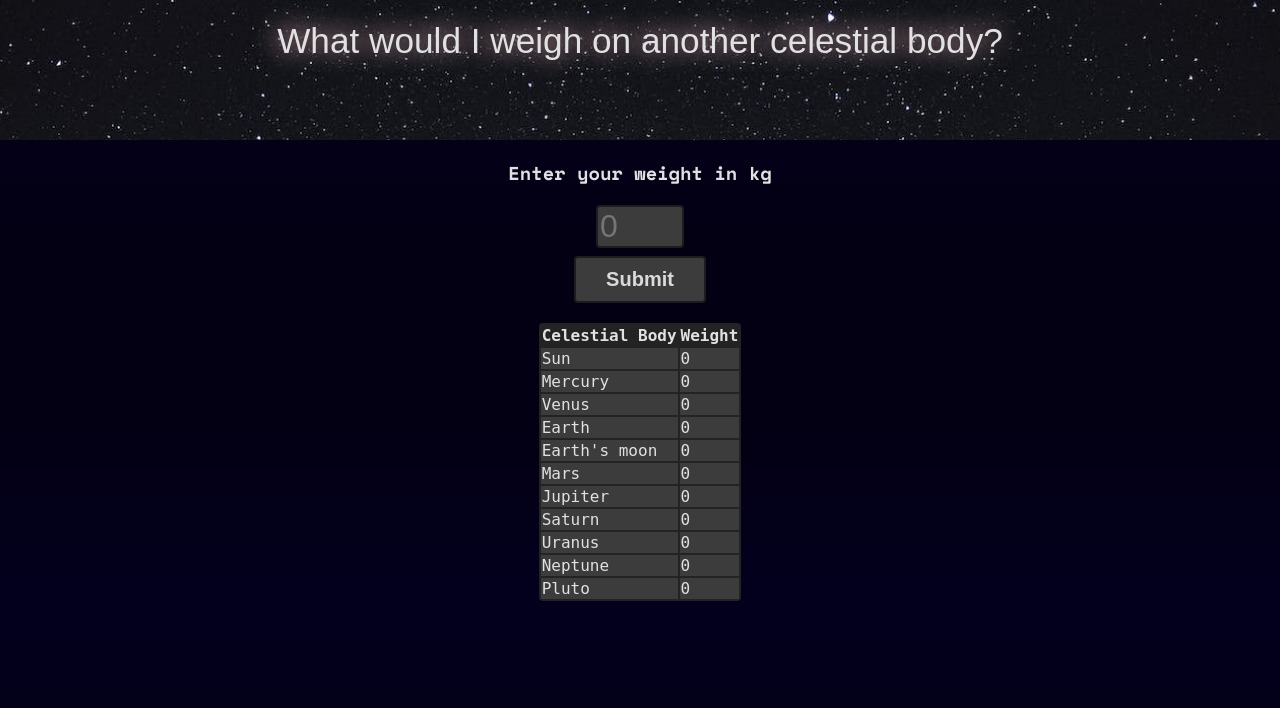
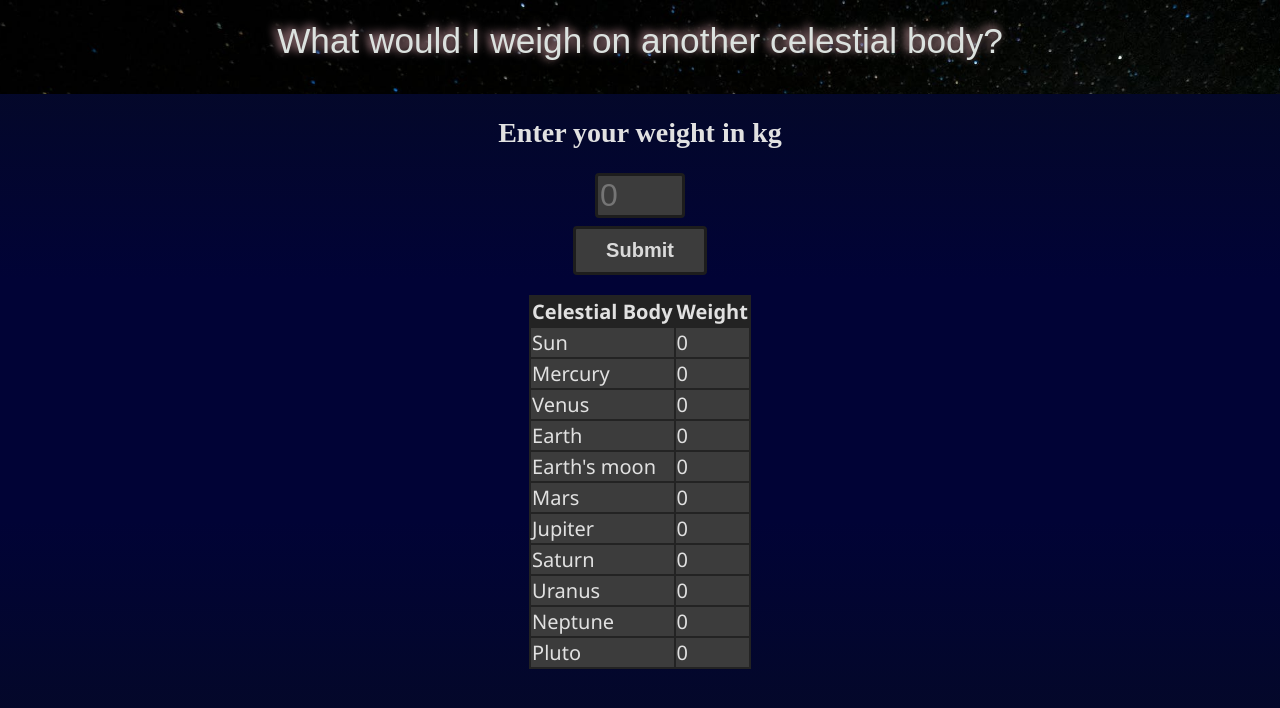
Before and after one commit to Ommp/spacecalculator, a plain HTML site: page index.html in a window 1280 px wide. Drawn offline with nearby package versions, Linux system fonts and the light colour scheme; a web font is replaced by a local one.

Commit message:
use flex on background image adjust font sizes adjust font families use a different background image adjust gradient colours use overflow hidden on html and body to remove weird scrolling behaviour

```diff
--- a/index.html
+++ b/index.html
@@ -14,13 +14,12 @@
 
     <div id="gradientbody">
     <div id="grid-container">
-
-      <div id="title-image-container">
+      <header id="title-image-container">
 
       <h1 id="title">What would I weigh on another celestial body?</h1>
-      </div>
+      </header>
 
-      <h3 id="enter-weight">Enter your weight in kg</h3>
+      <h2 id="enter-weight">Enter your weight in kg</h2>
       <input type="number" name="weight" id="weight" placeholder="0" />
       <button id="submit-button">Submit</button>
 
@@ -78,6 +77,8 @@
       </div>
 
 
+
+
       </div>
     </div>
   </body>
--- a/style.css
+++ b/style.css
@@ -1,51 +1,68 @@
+html,
+body {
+  margin: 0;
+  height: 100%;
+  overflow: hidden;
+}
+
 body {
   background-color: rgb(31, 31, 31);
   color: rgb(225, 225, 225);
- background: rgb(0,0,78);
-background: linear-gradient(0deg, rgb(3, 0, 30) 0%, rgba(3,0,20,1) 30%, rgba(3,0,20,1) 60%, rgba(3,0,30,1) 100%);
-
-box-sizing: border-box;
-padding: 0;
-margin: 0;
+  background: rgb(15, 20, 46);
+  background: linear-gradient(
+    0deg,
+    rgba(5, 10, 36, 1) 0%,
+    rgba(1, 3, 54, 1) 35%,
+    rgba(1, 3, 54, 1) 65%,
+    rgba(5, 10, 36, 1) 100%
+  );
 }
 
-#title-image-container {
-    background: url(assets/pexels-kai-pilger-1341279.jpg);
-    background-size: cover;
-    background-repeat: no-repeat;
-    height: 15vh;
-    width: 100%;
-    font-size: 0.9rem;
-    padding: 10px;
+#gradientbody {
+  min-height: 100vh;
 }
-
 
 #grid-container {
   display: grid;
   place-items: center;
   grid-template-columns: 1fr;
-    font-family: 'Trispace', sans-serif;
+  grid-template-rows: 1fr;
+}
+
+#title-image-container {
+  background: url(assets/pexels-francesco-ungaro-998641.jpg);
+  background-size: cover;
+  background-repeat: no-repeat;
+  min-height: 5vh;
+  width: 100%;
+  font-size: 0.9rem;
+  padding: 10px;
+  display: flex;
+  justify-content: center;
+  align-items: center;
 }
 
 #title-image {
   max-width: 100%;
-    grid-column: 2;
 }
 
 #title {
   text-align: center;
   font-weight: 300;
-    text-shadow: -3px -2px 25px pink;
-    margin-block-start: 0.30em;
+  text-shadow: -3px -2px 10px pink;
+  margin-block-start: 0.3em;
+  color: #dce2df;
+  font-family: "Trispace", sans-serif;
 }
 
-th, td {
+th,
+td {
   /* border:1px solid rgb(99, 99, 99); */
-
 }
 
 #enter-weight {
-    font-family: 'Space Mono';
+  font-family: "Times New Roman", Times, serif;
+  font-size: 1.75rem;
 }
 
 #weight {
@@ -53,7 +70,7 @@ th, td {
   background-color: rgb(60, 60, 60);
   color: rgb(218, 218, 218);
   font-size: 2rem;
-    border: 2px solid rgb(29, 29, 29);
+  border: 3px solid rgb(29, 29, 29);
   border-radius: 4px;
 }
 
@@ -65,21 +82,21 @@ th, td {
 
   background-color: rgb(60, 60, 60);
   color: rgb(218, 218, 218);
-    border: 2px solid rgb(29, 29, 29);
+  border: 3px solid rgb(29, 29, 29);
   border-radius: 4px;
   font-size: 1.25rem;
-    /* font-family: 'Trispace', sans-serif; */
+  font-family: "Trispace", sans-serif;
   font-weight: bold;
 }
 
-#gradientbody {
-    /* height: 98.2vh; */
+#submit-button:hover {
+  cursor: pointer;
 }
+
 table {
-    font-family: 'monospace';
+  font-family: "Segoe UI", Tahoma, Geneva, Verdana, sans-serif;
   background-color: rgb(35, 35, 35);
-    border:2px solid (35, 35, 35);
-    border-radius: 4px;
+  font-size: 1.25rem;
 }
 
 th {
```
Also changed, not shown: assets/pexels-francesco-ungaro-998641.jpg (added). Lines whose indentation alone changed are shown as unchanged.
